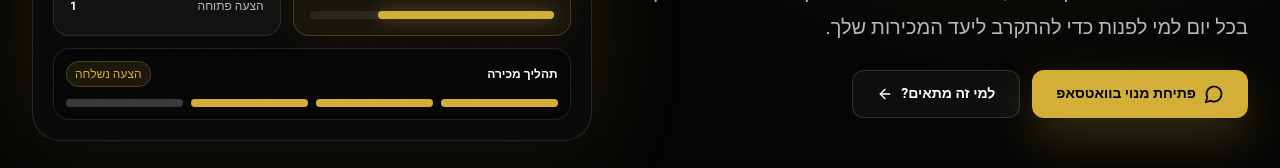
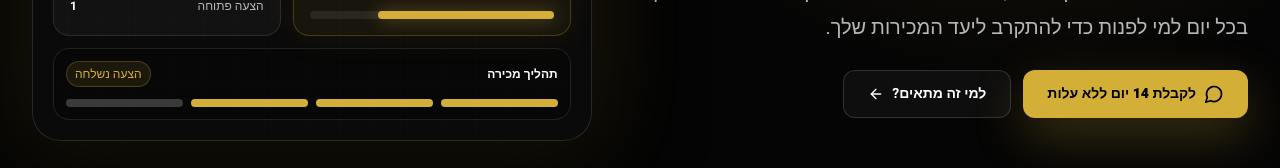
Before and after one commit to hubianron-cpu/goldenflow-landing, a Next.js app: page / in a window 1280 px wide. Shown: the part 465-633 px from the top of the page. Built offline with nearby package versions, Linux system fonts and the light colour scheme.

Commit message:
Update landing CTAs to free trial signup

```diff
--- a/app/page.tsx
+++ b/app/page.tsx
@@ -23,8 +23,7 @@ import {
   X,
 } from "lucide-react";
 
-const whatsappUrl =
-  "https://wa.me/972524780853?text=%D7%94%D7%99%D7%99%20%D7%A8%D7%95%D7%9F,%20%D7%90%D7%A0%D7%99%20%D7%A8%D7%95%D7%A6%D7%94%20%D7%9C%D7%A4%D7%AA%D7%95%D7%97%20%D7%9E%D7%A0%D7%95%D7%99%20%D7%9C-GoldenFlow%20CRM";
+const signupUrl = "https://app.goldenflowcrm.com/login";
 
 export const metadata: Metadata = {
   title: "GoldenFlow CRM | מערכת CRM פשוטה לבעלי עסקים",
@@ -199,12 +198,12 @@ const includedItems = [
 
 const steps = [
   {
-    title: "שולחים הודעה בוואטסאפ",
-    text: "כותבים שרוצים להצטרף ל-GoldenFlow CRM.",
+    title: "נרשמים ל-14 יום ללא עלות",
+    text: "לוחצים על הכפתור ומקבלים גישה למערכת.",
   },
   {
-    title: "פותחים לך משתמש",
-    text: "מקבלים גישה אישית למערכת.",
+    title: "נכנסים למערכת",
+    text: "פותחים משתמש ומתחילים לעבוד בסביבה האישית שלך.",
   },
   {
     title: "מכניסים את הלידים הראשונים",
@@ -268,7 +267,7 @@ function CtaButton({
 }) {
   return (
     <a
-      href={whatsappUrl}
+      href={signupUrl}
       target="_blank"
       rel="noreferrer"
       className={`inline-flex min-h-11 items-center justify-center gap-2 rounded-xl bg-[#D4AF37] px-5 py-2.5 text-sm font-black text-black shadow-[0_18px_50px_rgba(212,175,55,0.26)] transition duration-200 hover:-translate-y-0.5 hover:bg-[#B8942E] hover:shadow-[0_22px_60px_rgba(212,175,55,0.34)] active:scale-[0.98] sm:min-h-12 sm:px-6 sm:py-3 ${className}`}
@@ -549,7 +548,7 @@ function RoiBonusSection() {
             <p className="mx-auto max-w-4xl text-base font-black leading-8 text-white sm:text-xl sm:leading-9">
               זה לא עוד CRM. זו מערכת שעוזרת לך גם לנהל לידים - וגם להבין איזה פעולות באמת מחזירות כסף.
             </p>
-            <CtaButton className="mt-5 w-full sm:w-auto">אני רוצה לפתוח מנוי</CtaButton>
+            <CtaButton className="mt-5 w-full sm:w-auto">לקבלת 14 יום ללא עלות</CtaButton>
           </div>
         </div>
       </div>
@@ -705,7 +704,7 @@ export default function GoldenFlowPage() {
               יום למי לפנות כדי להתקרב ליעד המכירות שלך.
             </p>
             <div className="mt-6 flex flex-col gap-3 sm:flex-row sm:items-center lg:justify-start">
-              <CtaButton className="w-full sm:w-auto">פתיחת מנוי בוואטסאפ</CtaButton>
+              <CtaButton className="w-full sm:w-auto">לקבלת 14 יום ללא עלות</CtaButton>
               <a
                 href="#fit"
                 className="inline-flex min-h-11 items-center justify-center gap-2 rounded-xl border border-white/[0.14] bg-white/[0.04] px-5 py-2.5 text-sm font-bold text-white transition duration-200 hover:-translate-y-0.5 hover:border-[#D4AF37]/40 hover:bg-white/[0.08] sm:min-h-12 sm:px-6 sm:py-3"
@@ -940,9 +939,9 @@ export default function GoldenFlowPage() {
                 </div>
               ))}
             </div>
-            <CtaButton className="relative mt-8 w-full">אני רוצה לפתוח מנוי</CtaButton>
+            <CtaButton className="relative mt-8 w-full">לקבלת 14 יום ללא עלות</CtaButton>
             <p className="relative mt-4 text-center text-sm leading-6 text-[#B8B8B8]">
-              ללא התחייבות ארוכה. מתחילים פשוט ובודקים אם זה עושה לך סדר.
+              מתחילים ב-14 יום ללא עלות, בלי צורך בוואטסאפ ובלי המתנה.
             </p>
           </div>
         </div>
@@ -1025,8 +1024,8 @@ export default function GoldenFlowPage() {
             GoldenFlow CRM עוזרת לפתוח כל יום עם סדר ברור: מי דורש טיפול, למי צריך
             לחזור, ומה הפעולה הבאה שיכולה לקרב אותך ליעד המכירות שלך.
           </p>
-          <CtaButton className="mt-7 w-full sm:mt-8 sm:w-auto sm:px-10">פתיחת מנוי בוואטסאפ</CtaButton>
-          <p className="mt-4 text-sm text-[#B8B8B8]">שלח הודעה עכשיו ונפתח לך גישה למערכת.</p>
+          <CtaButton className="mt-7 w-full sm:mt-8 sm:w-auto sm:px-10">לקבלת 14 יום ללא עלות</CtaButton>
+          <p className="mt-4 text-sm text-[#B8B8B8]">לחץ עכשיו וקבל גישה ל-14 יום ניסיון ללא עלות.</p>
           <div className="mx-auto mt-7 flex max-w-sm flex-col items-center gap-3 border-t border-white/[0.08] pt-6">
             <div className="relative h-20 w-40 overflow-hidden">
               <img
@@ -1044,7 +1043,7 @@ export default function GoldenFlowPage() {
       </section>
 
       <div className="fixed inset-x-0 bottom-0 z-50 border-t border-white/[0.10] bg-[#050505]/92 px-3 pb-[calc(env(safe-area-inset-bottom)+0.5rem)] pt-2 backdrop-blur md:hidden">
-        <CtaButton className="w-full">פתיחת מנוי בוואטסאפ</CtaButton>
+        <CtaButton className="w-full">לקבלת 14 יום ללא עלות</CtaButton>
       </div>
     </main>
   );
```
Also changed, not shown: 1 other file (tests, documents, lock files or other folders).
